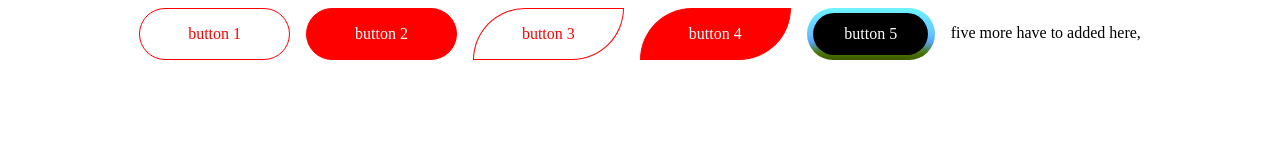
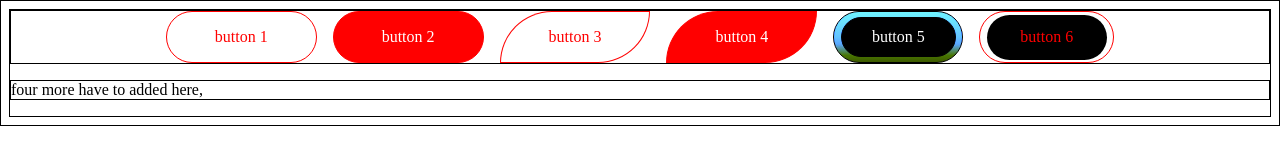
Before and after one commit to nasimhelal-cell/nh_buttons, a plain HTML site: page index.html in a window 1280 px wide. Drawn offline with Linux system fonts and the light colour scheme.

Commit message:
Another one is ready

```diff
--- a/buttonFive.css
+++ b/buttonFive.css
@@ -2,18 +2,26 @@
     display: flex;
     justify-content: center;
     align-items: center;
-    padding: 1em 4em;
+    padding: 1.5em 4em;
     position: relative;
     overflow: hidden;
     cursor: pointer;
     border-radius: 100vmax;
     background: linear-gradient( rgb(221, 230, 96), rgb(43, 255, 0),rgb(255, 0, 170));
     animation: rotate 1.5s linear infinite;
+    position:relative
 }
 .btn5 {
     transition-property: color, background;
     transition-duration: 1000ms;
     transition-timing-function: ease-in-out;
+    position: absolute;
+    width: 100%;
+    height: 80%;
+   margin: auto;
+    display: flex;
+    justify-content: center;
+    align-items: center;
 }
 
 .outerbutton:hover .btn5 {
--- /dev/null
+++ b/buttonsix.css
@@ -0,0 +1,42 @@
+
+/* button six css  */
+.btn6 {
+    border: 1px solid red;
+    color: red;
+    border-radius: 100vmax;
+    text-decoration: none;
+    text-align: center;
+    padding: 1em 2.5em;
+    margin: 0;
+    list-style: none;
+    display: inline-block;
+    cursor: pointer;
+    position: relative;
+}
+
+.btn6:hover {
+    animation: rotate 1.5s linear infinite;
+    background: linear-gradient(limegreen, yellow, hotpink);
+}
+
+.btn6:before {
+    transition-property: color, background;
+    transition-duration: 1000ms;
+    transition-timing-function: ease-in-out;
+    position: absolute;
+    content: "button 6";
+    display: flex;
+    justify-content: center;
+    align-items: center;
+    top: 5%;
+    left: 5%;
+    width: 90%;
+    height: 90%;
+    border-radius: 100vmax;
+    background: #000;
+
+}
+
+.btn6:hover:before {
+    background: white;
+}
--- a/index.html
+++ b/index.html
@@ -7,11 +7,13 @@
     <meta name="viewport" content="width=device-width, initial-scale=1.0">
     <link rel="stylesheet" href="style.css">
     <link rel="stylesheet" href="buttonFive.css">
+    <link rel="stylesheet" href="buttonsix.css">
 
     <title>Buttons created by Nasim Helal with css</title>
 </head>
 
 <body>
+<section class="buttons">
 
     <a href="#" class="btn1">button 1</a>
     <a href="#" class="btn2">button 2</a>
@@ -20,7 +22,10 @@
     <div class="outerbutton">
         <a href="#" class="btn5">button 5</a>
     </div>
-<p>five more have to added here,</p>
+    <a href="#" class="btn6">button 6</a>
+</section>
+
+<p>four more have to added here,</p>
 </body>
 
 </html>
--- a/style.css
+++ b/style.css
@@ -1,12 +1,13 @@
-body {
+.buttons {
     display: flex;
     justify-content: center;
     gap: 1em;
+    flex-wrap: wrap;
 }
 
-/* *{
+* {
     border: 1px black solid;
-} */
+}
 
 *,
 *:before,
```
